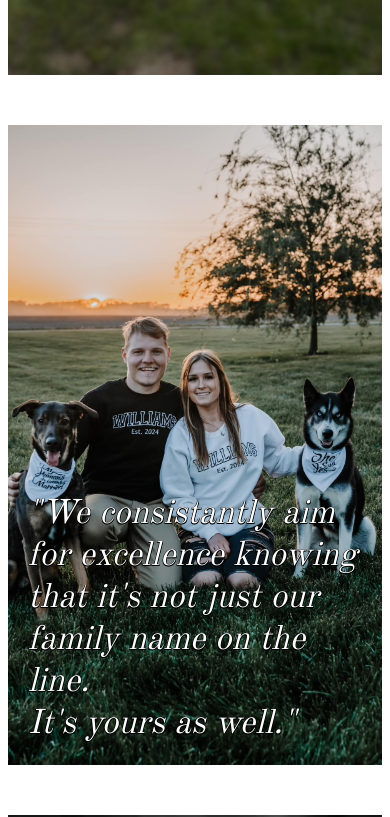
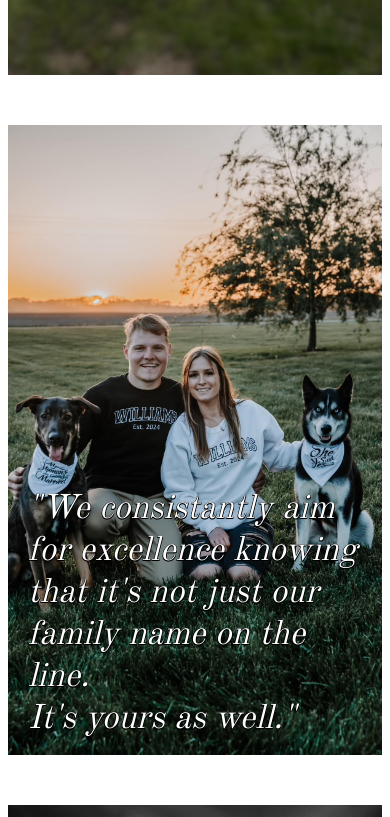
Before and after one commit to gtracey24/precision-2, a plain HTML site: page index.html in a window 390 px wide. Shown: the part 620-1437 px from the top of the page. Drawn offline with nearby package versions, Linux system fonts and the light colour scheme.

Commit message:
Further contact block tweaks.

```diff
--- a/styles.css
+++ b/styles.css
@@ -277,12 +277,25 @@ li a:hover {
       height: 600px;
     }
     .concrete-text {
-      font-size: 2.5vh;
+      font-size: 2vh;
     }
     .family-container {
+      background-attachment:unset;
       font-size: 4vh;
-      width: calc(100% - 40px); /* Adjust for 20px padding on each side */
+      width: calc(100% - 40px);
       padding: 20px;
+      background-position: 60% 37%;
+      background-repeat: no-repeat;
+      background-size: cover;
+      padding-top: 15px;
+      padding-bottom: 15px;
+      height: 600px;
+      background-repeat: no-repeat;
+      background-position: 60% 37%;
+      background-size: cover;
+    }
+    .services-parallax{
+      background-attachment:unset;
     }
     .concrete-image {
       font-size: 4.5vh;
@@ -300,13 +313,13 @@ li a:hover {
       padding: 5px;
     }
     .slogan-container {
-      font-size: 8vh;
+      font-size: 7vh;
     }
     .need-quote {
       width: 40%
     }
     .contact-block {
-      font-size:3vh;
+      font-size:2.1vh;
     }
 
   }
```
